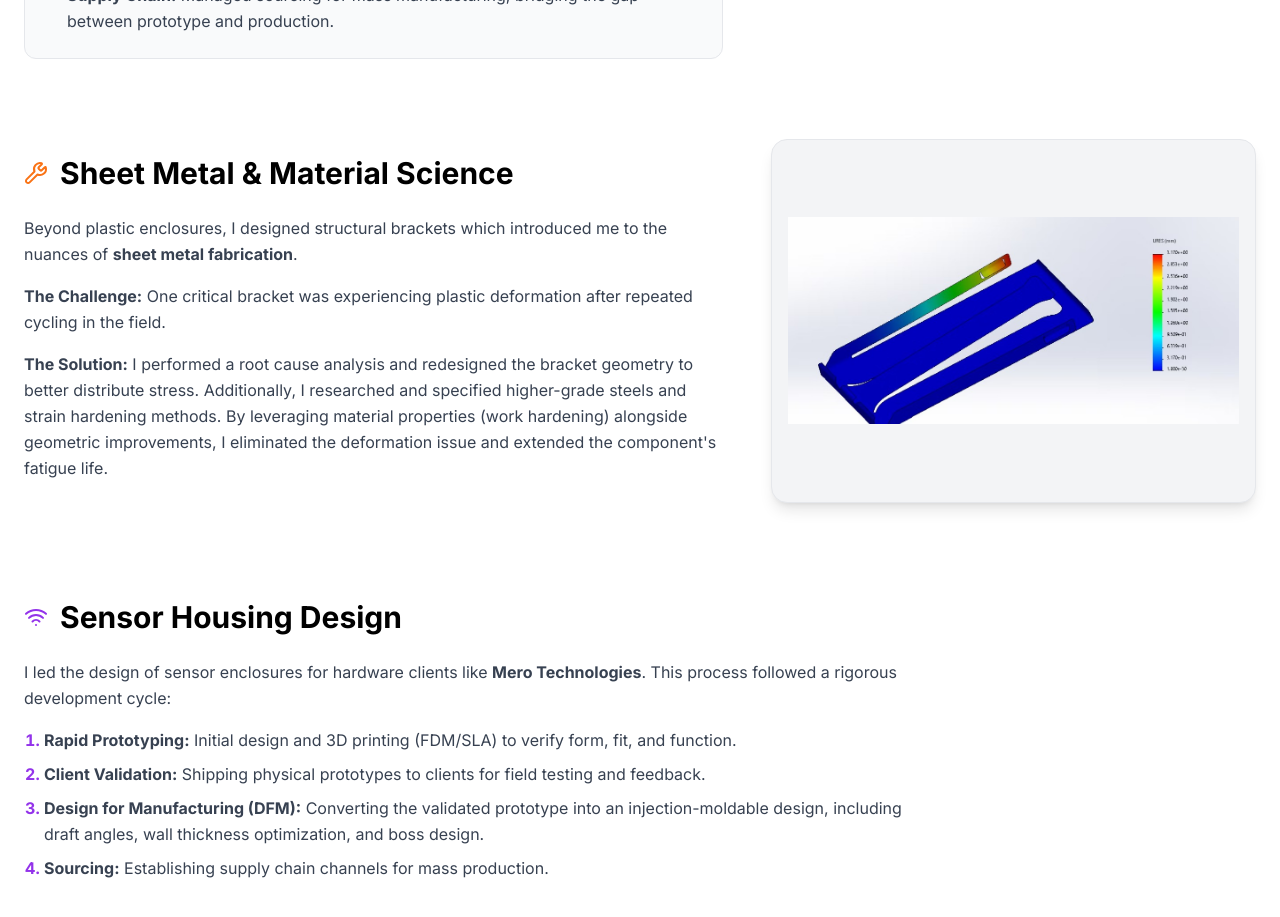
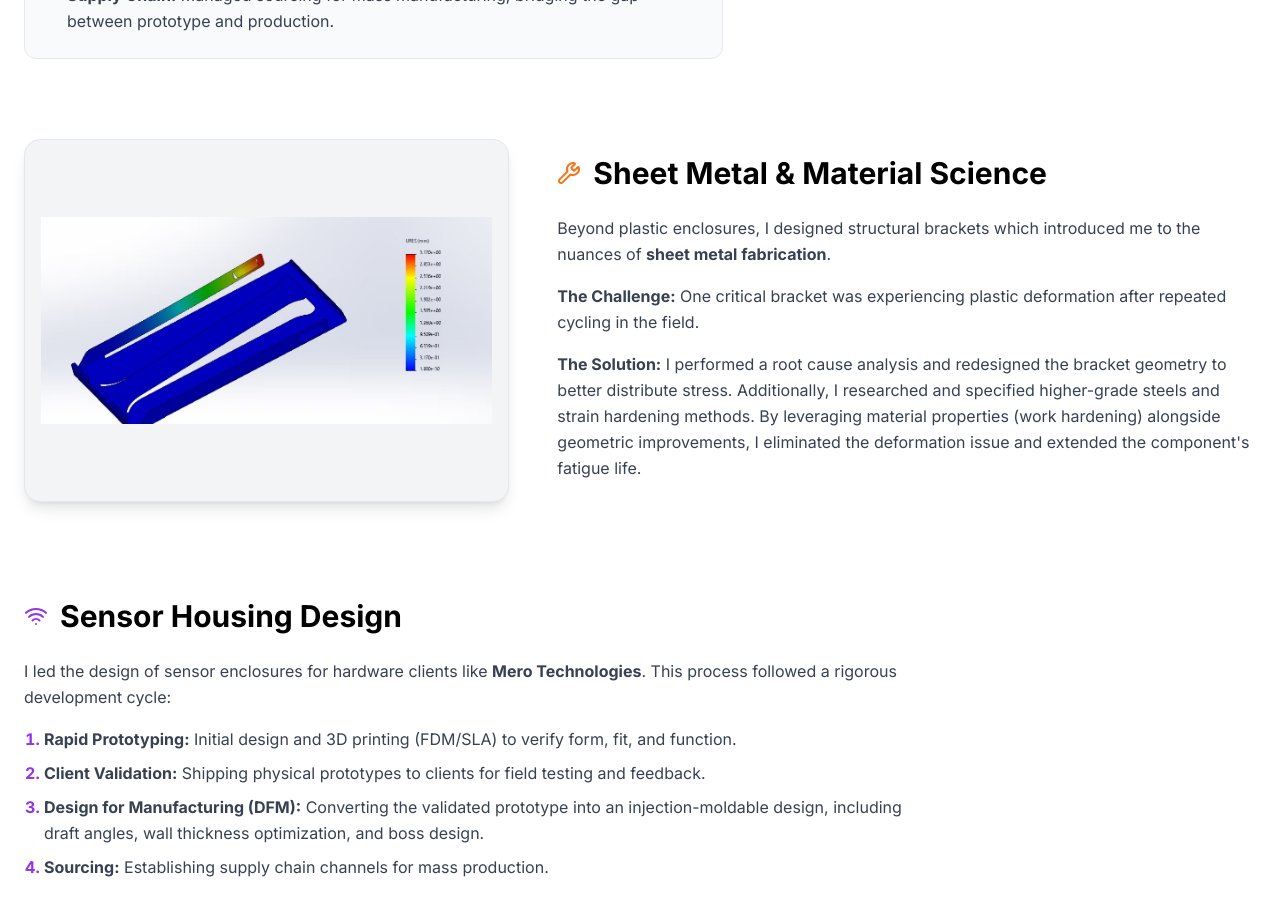
Before and after one commit to jackychen-dev/portfolio, a Next.js app: page /experience/envest in a window 1280 px wide. Shown: the part 1280-2197 px from the top of the page. Built offline with nearby package versions, Linux system fonts and the light colour scheme.

Commit message:
Swap positions: photo on left, text on right for Sheet Metal section

```diff
--- a/app/experience/envest/page.tsx
+++ b/app/experience/envest/page.tsx
@@ -162,6 +162,14 @@ export default function EnvestPage() {
 
         {/* 3. Sheet Metal & Materials */}
         <section className="grid md:grid-cols-12 gap-12 items-start">
+          <div className="md:col-span-5 relative bg-gray-100 dark:bg-neutral-900 rounded-2xl aspect-[4/3] overflow-hidden border border-gray-200 dark:border-neutral-800 shadow-lg self-start -mt-4">
+             <Image
+               src="/en_4.jpg"
+               alt="Sheet Metal Bracket"
+               fill
+               className="object-contain p-4"
+             />
+          </div>
           <div className="md:col-span-7">
             <h2 className="text-3xl font-bold mb-6 flex items-center gap-3">
               <Wrench className="text-orange-500" /> Sheet Metal & Material Science
@@ -177,14 +185,6 @@ export default function EnvestPage() {
                 <strong>The Solution:</strong> I performed a root cause analysis and redesigned the bracket geometry to better distribute stress. Additionally, I researched and specified higher-grade steels and strain hardening methods. By leveraging material properties (work hardening) alongside geometric improvements, I eliminated the deformation issue and extended the component's fatigue life.
               </p>
             </div>
-          </div>
-          <div className="md:col-span-5 relative bg-gray-100 dark:bg-neutral-900 rounded-2xl aspect-[4/3] overflow-hidden border border-gray-200 dark:border-neutral-800 shadow-lg self-start -mt-4">
-             <Image
-               src="/en_4.jpg"
-               alt="Sheet Metal Bracket"
-               fill
-               className="object-contain p-4"
-             />
           </div>
         </section>
 
```
